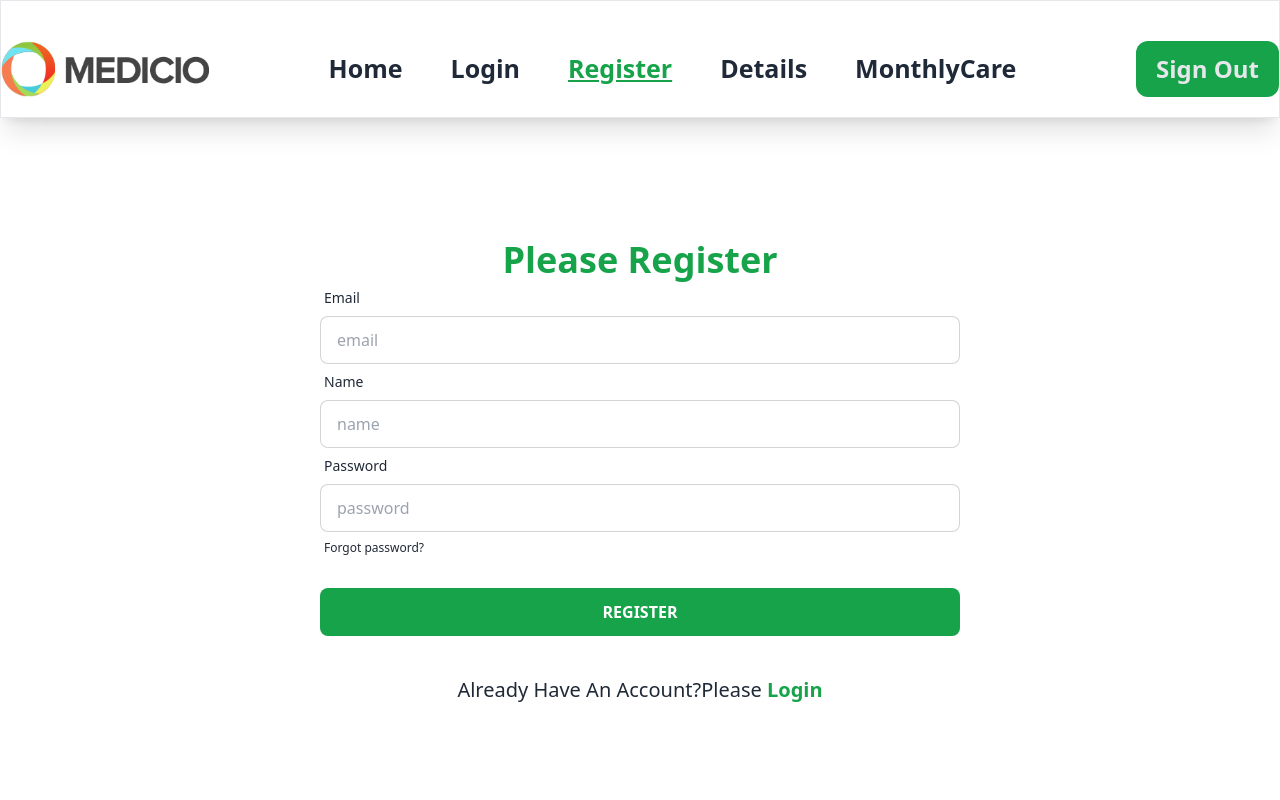
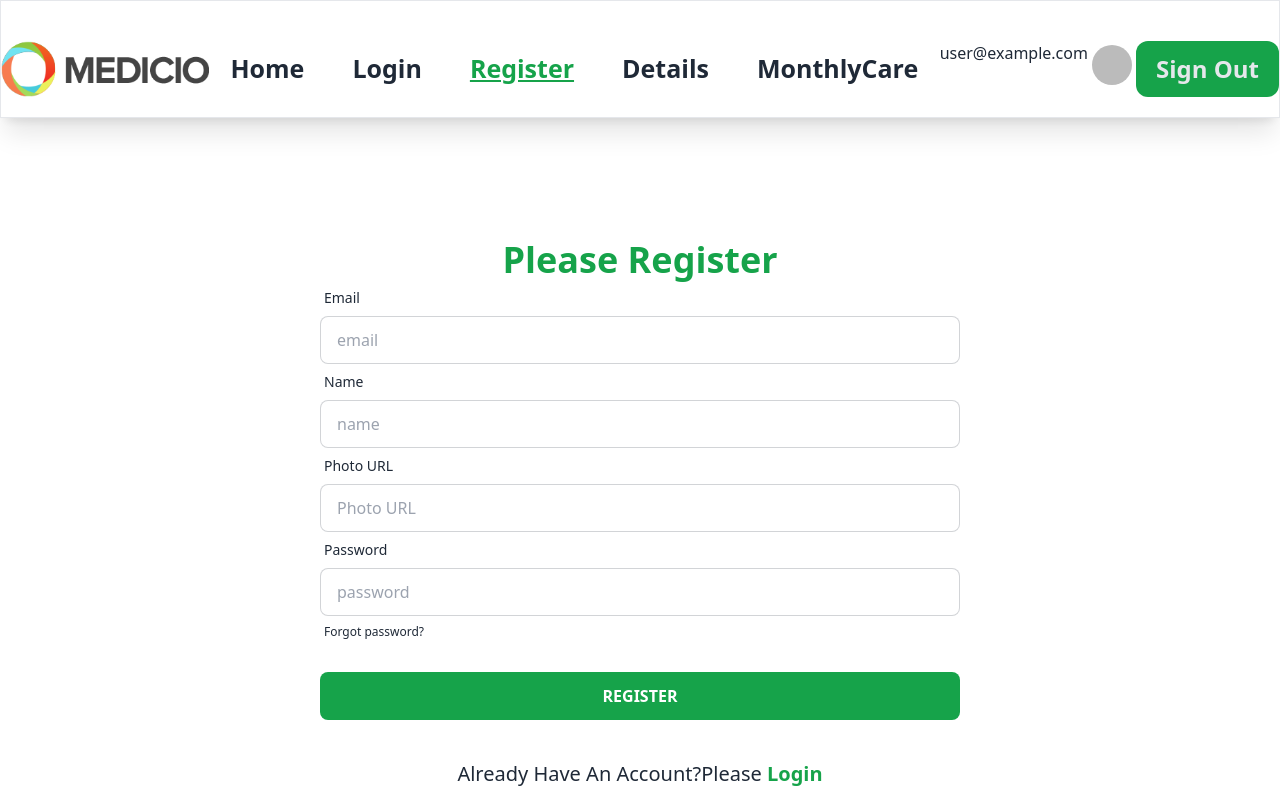
Before and after one commit to mdmasharafilhossain/hospital-web, a React (Vite) app: page /register in a window 1280 px wide. Built offline with nearby package versions, Linux system fonts and the light colour scheme; no server answers; sample sign-in values are in the browser's storage.

Commit message:
readme file added

```diff
--- /dev/null
+++ b/src/Components/ErrorPage/ErrorPage.jsx
@@ -0,0 +1,44 @@
+import { Link } from "react-router-dom";
+
+
+const ErrorPage = () => {
+    return (
+        <>
+          <section className="relative z-10 bg-primary py-[120px]">
+            <div className="container">
+              <div className="flex -mx-4">
+                <div className="w-full h-full px-4">
+                  <div className="mx-auto max-w-[1200px] text-center items-center">
+                    <h2 className="mb-2 text-[50px] font-bold leading-none text-white sm:text-[80px] md:text-[100px]">
+                      404
+                    </h2>
+                    <h4 className="mb-3 text-[22px] font-semibold leading-tight text-white">
+                      Oops! That page can't be found
+                    </h4>
+                    <p className="mb-8 text-lg text-white">
+                      The page you are looking for it maybe deleted
+                    </p>
+                    <Link to="/"
+
+                      className="inline-block px-8 py-3 text-base font-semibold text-center text-white transition border border-white rounded-lg hover:bg-white hover:text-primary"
+                    >
+                      Go to Home
+                    </Link>
+                  </div>
+                </div>
+              </div>
+            </div>
+            <div className="absolute top-0 left-0 flex items-center justify-between w-full h-full space-x-5 -z-10 md:space-x-8 lg:space-x-14">
+              <div className="h-full w-1/3 bg-gradient-to-t from-[#FFFFFF14] to-[#C4C4C400]" />
+              <div className="flex w-1/3 h-full">
+                <div className="h-full w-1/2 bg-gradient-to-b from-[#FFFFFF14] to-[#C4C4C400]" />
+                <div className="h-full w-1/2 bg-gradient-to-t from-[#FFFFFF14] to-[#C4C4C400]" />
+              </div>
+              <div className="h-full w-1/3 bg-gradient-to-b from-[#FFFFFF14] to-[#C4C4C400]" />
+            </div>
+          </section>
+        </>
+    );
+};
+
+export default ErrorPage;
--- a/src/Components/Header/Header.jsx
+++ b/src/Components/Header/Header.jsx
@@ -7,9 +7,9 @@ import { AuthContext } from "../Providers/AuthProviders";
 
 
 const Header = () => {
-   const{user,LogOut} = useContext(AuthContext);
+    const { user, LogOut } = useContext(AuthContext);
 
-   const handleLogOut = () =>{
+    const handleLogOut = () => {
         LogOut()
             .then()
             .catch()
@@ -30,7 +30,7 @@ const Header = () => {
                             <ul className="flex gap-5 md:gap-10 lg:gap-12">
                                 <li>
                                     <NavLink
-                            to="/" style={{fontWeight:"bold",fontSize:"25px"}}
+                                        to="/" style={{ fontWeight: "bold", fontSize: "25px" }}
                                         className={({ isActive, isPending }) =>
                                             isPending ? "pending" : isActive ? "text-green-600 underline" : ""
                                         }
@@ -41,7 +41,7 @@ const Header = () => {
 
                                 <li>
                                     <NavLink
-                            to="/login" style={{fontWeight:"bold",fontSize:"25px"}}
+                                        to="/login" style={{ fontWeight: "bold", fontSize: "25px" }}
                                         className={({ isActive, isPending }) =>
                                             isPending ? "pending" : isActive ? "text-green-600 underline" : ""
                                         }
@@ -52,7 +52,7 @@ const Header = () => {
 
                                 <li>
                                     <NavLink
-                            to="/register" style={{fontWeight:"bold",fontSize:"25px"}}
+                                        to="/register" style={{ fontWeight: "bold", fontSize: "25px" }}
                                         className={({ isActive, isPending }) =>
                                             isPending ? "pending" : isActive ? "text-green-600 underline" : ""
                                         }
@@ -62,7 +62,7 @@ const Header = () => {
                                 </li>
                                 <li>
                                     <NavLink
-                            to="/details" style={{fontWeight:"bold",fontSize:"25px"}}
+                                        to="/details" style={{ fontWeight: "bold", fontSize: "25px" }}
                                         className={({ isActive, isPending }) =>
                                             isPending ? "pending" : isActive ? "text-green-600 underline" : ""
                                         }
@@ -72,7 +72,7 @@ const Header = () => {
                                 </li>
                                 <li>
                                     <NavLink
-                            to="/care" style={{fontWeight:"bold",fontSize:"25px"}}
+                                        to="/care" style={{ fontWeight: "bold", fontSize: "25px" }}
                                         className={({ isActive, isPending }) =>
                                             isPending ? "pending" : isActive ? "text-green-600 underline" : ""
                                         }
@@ -83,6 +83,18 @@ const Header = () => {
                             </ul>
 
                         </div>
+                        <div className="flex">
+                            <div>
+                                <h2>{user?.email
+                                }</h2>
+                            </div>
+                            <div>
+                                <label tabIndex={0} className="btn btn-ghost btn-circle avatar">
+                                    <div className="w-10 rounded-full">
+                                        <img src={user?.photoURL} />
+                                    </div>
+                                </label>
+                            </div>
                             <div>
                                 {
                                     user ?
@@ -91,6 +103,7 @@ const Header = () => {
                                         :
                                         <Link to="/login"><button className="bg-green-600 text-gray-200 font-bold text-2xl px-5 py-3 rounded-xl">Sign In</button></Link>
                                 }
+                            </div>
                         </div>
                     </nav>
 
--- a/src/Components/Login/Login.jsx
+++ b/src/Components/Login/Login.jsx
@@ -1,4 +1,4 @@
-import { useContext } from "react";
+import { useContext, useState } from "react";
 import { Link } from "react-router-dom";
 import { AuthContext } from "../Providers/AuthProviders";
 import Swal from "sweetalert2";
@@ -7,6 +7,7 @@ import Swal from "sweetalert2";
 
 const Login = () => {
     const {SignIn} = useContext(AuthContext)
+    const [errorMessage, setErrorMessage] = useState('');
     const handleLogin =e  =>{
       e.preventDefault();
       console.log(e.currentTarget);
@@ -24,7 +25,9 @@ const Login = () => {
           })
       })
       .catch(error =>{
-        console.error(error)
+        console.error(error);
+        setErrorMessage(error.message)
+
       })
     }
     return (
@@ -53,6 +56,9 @@ const Login = () => {
                         <button className="btn btn-primary bg-green-600 border-none font-bold text-white text-base hover:bg-green-700">Login</button>
                     </div>
                 </form>
+                {
+                    errorMessage && <p className="text-sm font-bold text-red-700">{errorMessage}</p>
+                }
                 <p className="text-xl mt-10">New Here?Please <Link to="/register" className="font-bold text-green-600">Register</Link></p>
             </div>
 
--- a/src/Components/Register/Register.jsx
+++ b/src/Components/Register/Register.jsx
@@ -1,4 +1,4 @@
-import { useContext } from "react";
+import { useContext, useState } from "react";
 import { Link } from "react-router-dom";
 import { AuthContext } from "../Providers/AuthProviders";
 import Swal from "sweetalert2";
@@ -6,6 +6,7 @@ import Swal from "sweetalert2";
 
 const Register = () => {
     const{createUser} = useContext(AuthContext);
+    const [errorMessage, setErrorMessage] = useState('');
 
 
     const handleRegister =e  =>{
@@ -16,7 +17,19 @@ const Register = () => {
         const email = form.get('email')
         const password = form.get('password')
         console.log(name,email,password)
-
+        setErrorMessage('');
+        if (password.length < 6) {
+            setErrorMessage("Password should be at least 6 characters")
+            return
+        }
+        else if (!/[A-Z]/.test(password)) {
+            setErrorMessage("You shuold have atleast one uppercase letter")
+            return
+        }
+        else if(/^[a-zA-Z0-9]+$/.test(password)){
+            setErrorMessage("Use Atleast One special Character")
+            return
+        }
 
 
         createUser(email,password)
@@ -30,7 +43,8 @@ const Register = () => {
               })
         })
         .catch(error=>{
-            console.error(error)
+            console.error(error);
+            setErrorMessage(error.message)
         })
       }
     return (
@@ -53,6 +67,12 @@ const Register = () => {
                     </div>
                     <div className="form-control">
                         <label className="label">
+                            <span className="label-text">Photo URL</span>
+                        </label>
+                        <input type="text" placeholder="Photo URL" name="photo" className="input input-bordered" required />
+                    </div>
+                    <div className="form-control">
+                        <label className="label">
                             <span className="label-text">Password</span>
                         </label>
                         <input type="password" placeholder="password" name="password"className="input input-bordered" required />
@@ -64,6 +84,9 @@ const Register = () => {
                         <button className="btn btn-primary bg-green-600 border-none font-bold text-white text-base hover:bg-green-700">Register</button>
                     </div>
                 </form>
+                {
+                    errorMessage && <p className="text-sm font-bold text-red-700">{errorMessage}</p>
+                }
                 <p className="text-xl mt-10">Already Have An Account?Please <Link to="/login" className="font-bold text-green-600">Login</Link></p>
             </div>
         </div>
--- a/src/main.jsx
+++ b/src/main.jsx
@@ -16,10 +16,12 @@ import CardDetails from './Components/CardDetails/CardDetails';
 import Details from './Components/Details/Details';
 import MonthlyCare from './Components/MonthlyCare/MonthlyCare';
 import PrivateRoutes from './Components/PrivateRoutes/PrivateRoutes';
+import ErrorPage from './Components/ErrorPage/ErrorPage';
 const router = createBrowserRouter([
   {
     path: "/",
     element: <Root></Root>,
+    errorElement:<ErrorPage></ErrorPage>,
     children:[
       {
         path:"/",
```
Also changed, not shown: 1 other file (tests, documents, lock files or other folders). Lines whose indentation alone changed are shown as unchanged.
